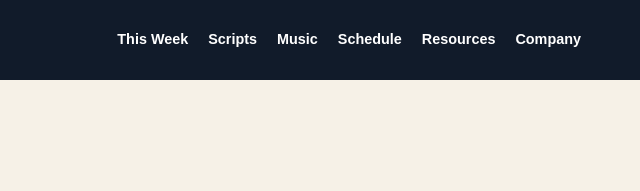
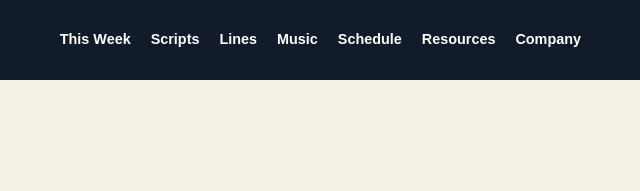
Before and after one commit to fcustard/chosen-2026-company-hub, a website: page resources.html in a window 1280 px wide. Shown: the top 191 px of the page, 581-1221 px from the left. Drawn offline with Linux system fonts and the light colour scheme.

Commit message:
[skip calendar] Restore Resources mobile navigation

```diff
--- a/resources.html
+++ b/resources.html
@@ -11,7 +11,8 @@
 <body>
 <header class="sitebar"><div class="inner">
 <a class="brand" href="index.html"><small>THE FAITH CENTER PRESENTS</small><b>CHOSEN 2026</b><span>Company Hub</span></a>
-<nav class="nav"><a href="this-week.html">This Week</a><a href="scripts.html">Scripts</a><a href="music.html">Music</a><a href="schedule.html">Schedule</a><a href="resources.html" aria-current="page">Resources</a><a href="company.html">Company</a></nav>
+<button id="menuBtn" class="menu" type="button" aria-controls="nav" aria-expanded="false">Menu</button>
+<nav id="nav"><a href="this-week.html">This Week</a><a href="scripts.html">Scripts</a><a href="lines.html">Lines</a><a href="music.html">Music</a><a href="schedule.html">Schedule</a><a href="resources.html" aria-current="page">Resources</a><a href="company.html">Company</a></nav>
 </div></header>
 <main class="resourcesPage">
 <p class="ey">COMPANY SOURCE OF TRUTH</p><h1>Resources</h1>
```
Also changed, not shown: templates/resources-page.html (+2 -1 lines).
